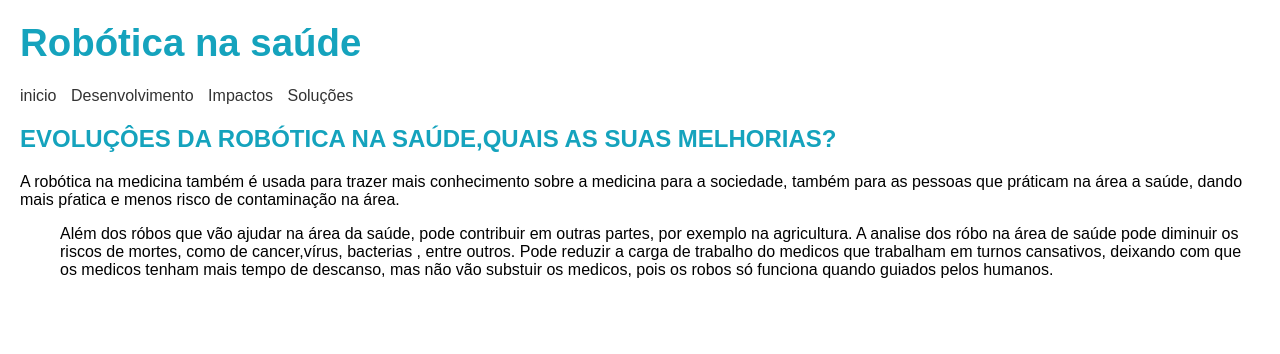
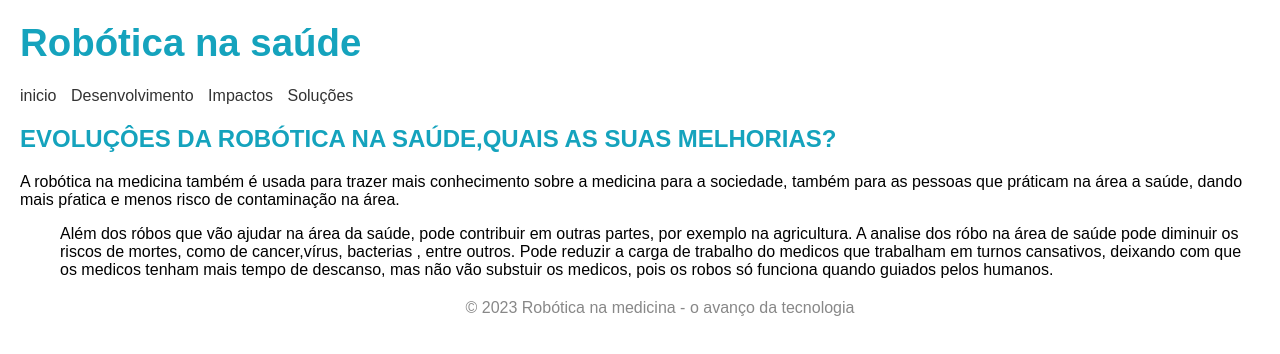
Before and after one commit to sofiacatarineam/roboticanamedicina, a plain HTML site: page impactos.html in a window 1280 px wide. Drawn offline with Linux system fonts and the light colour scheme.

Commit message:
Update impactos.html
alteração

```diff
--- a/impactos.html
+++ b/impactos.html
@@ -30,6 +30,9 @@
         Além dos róbos que vão ajudar na área da saúde, pode contribuir  em outras partes, por exemplo na agricultura.</li>
        A analise dos róbo na área de saúde pode diminuir os riscos de mortes, como de cancer,vírus, bacterias , entre outros. </li>
         Pode reduzir a carga de trabalho do medicos que trabalham em turnos cansativos, deixando com que os medicos tenham mais tempo de descanso, mas não vão substuir os medicos, pois os robos só funciona quando guiados pelos humanos. </li>
-       </ul>
+       <footer>
+      <p>&copy; 2023 Robótica na medicina - o avanço da tecnologia</p>
+     </footer>
+      </ul>
     </section>
   </main>
```
